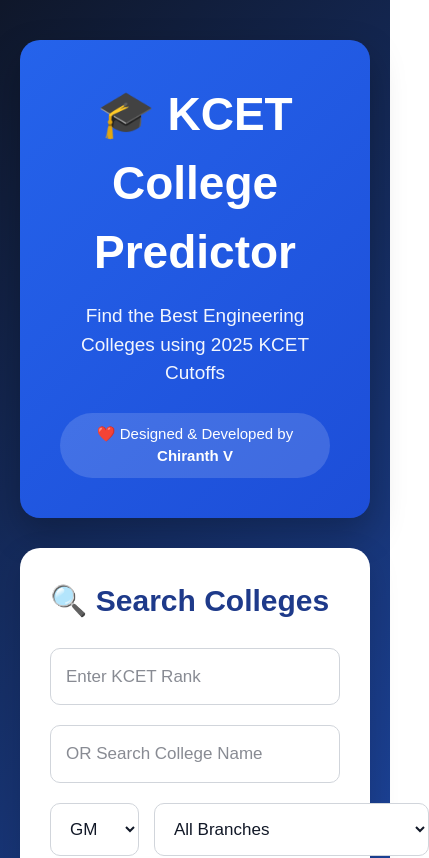
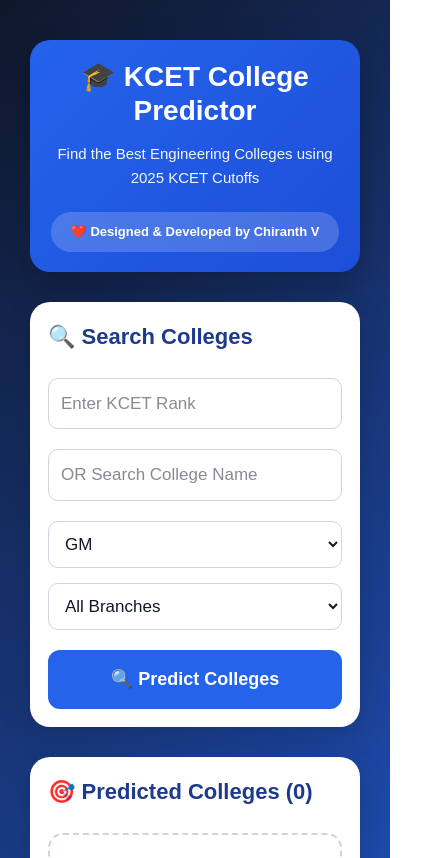
Before and after one commit to chiranthmdy03-2006/kcet-college-predictor, a Next.js app: page / in a window 390 px wide. Shown: the top 858 px of the page, 429 px wide, since content can reach past the window. Built offline with nearby package versions, Linux system fonts and the light colour scheme.

Commit message:
Made website mobile friendly

```diff
--- a/app/components/Footer.tsx
+++ b/app/components/Footer.tsx
@@ -6,7 +6,7 @@
         background: "#0f172a",
         color: "white",
         borderRadius: "20px",
-        padding: "30px",
+        padding: "20px",
         textAlign: "center",
         boxShadow: "0 10px 30px rgba(0,0,0,.2)",
       }}
--- a/app/components/Header.tsx
+++ b/app/components/Header.tsx
@@ -5,7 +5,7 @@
         background: "linear-gradient(135deg,#2563eb,#1d4ed8)",
         color: "white",
         borderRadius: "20px",
-        padding: "40px",
+        padding: "clamp(20px, 5vw, 40px)",
         textAlign: "center",
         boxShadow: "0 15px 35px rgba(0,0,0,.25)",
         marginBottom: "30px",
@@ -13,9 +13,10 @@
     >
       <h1
         style={{
-          fontSize: "46px",
+          fontSize: "clamp(28px, 6vw, 46px)",
           margin: 0,
           fontWeight: "bold",
+          lineHeight: 1.2,
         }}
       >
         🎓 KCET College Predictor
@@ -23,9 +24,13 @@
 
       <p
         style={{
-          fontSize: "19px",
+          fontSize: "clamp(15px, 3vw, 19px)",
           marginTop: "15px",
           opacity: 0.95,
+          maxWidth: "700px",
+          marginLeft: "auto",
+          marginRight: "auto",
+          lineHeight: 1.6,
         }}
       >
         Find the Best Engineering Colleges using 2025 KCET Cutoffs
@@ -33,12 +38,13 @@
 
       <div
         style={{
-          marginTop: "25px",
+          marginTop: "22px",
           display: "inline-block",
-          background: "rgba(255,255,255,.15)",
+          background: "rgba(255,255,255,.18)",
           padding: "10px 20px",
           borderRadius: "999px",
-          fontSize: "15px",
+          fontSize: "clamp(13px, 2.5vw, 16px)",
+          fontWeight: 600,
         }}
       >
         ❤️ Designed & Developed by <b>Chiranth V</b>
--- a/app/components/Results.tsx
+++ b/app/components/Results.tsx
@@ -8,7 +8,7 @@
       style={{
         background: "#ffffff",
         borderRadius: "20px",
-        padding: "30px",
+        padding: "clamp(18px,4vw,30px)",
         marginTop: "30px",
         boxShadow: "0 10px 30px rgba(0,0,0,.15)",
       }}
@@ -17,7 +17,7 @@
         style={{
           color: "#1e3a8a",
           marginBottom: "25px",
-          fontSize: "30px",
+          fontSize: "clamp(22px,5vw,30px)",
           fontWeight: "bold",
         }}
       >
@@ -27,22 +27,24 @@
       {results.length === 0 ? (
         <div
           style={{
-            padding: "45px",
+            padding: "40px",
             textAlign: "center",
             border: "2px dashed #cbd5e1",
             borderRadius: "15px",
             color: "#64748b",
-            fontSize: "18px",
+            fontSize: "17px",
           }}
         >
-          Enter your KCET Rank or College Name and click <b>Predict Colleges</b>.
+          Enter your KCET Rank or College Name and click
+          <br />
+          <b>Predict Colleges</b>.
         </div>
       ) : (
         <div
           style={{
             display: "grid",
-    gridTemplateColumns: "repeat(auto-fit, minmax(420px, 1fr))",
-    gap: "20px",
+            gridTemplateColumns: "repeat(auto-fit,minmax(280px,1fr))",
+            gap: "18px",
           }}
         >
           {results.map((r, index) => (
@@ -52,18 +54,18 @@
                 background: "#ffffff",
                 border: "1px solid #dbe4f0",
                 borderRadius: "18px",
-  padding: "22px",
+                padding: "18px",
                 boxShadow: "0 6px 18px rgba(0,0,0,.08)",
-  overflowWrap: "break-word",
               }}
             >
               <h3
                 style={{
                   color: "#2563eb",
-    fontSize: "22px",
+                  fontSize: "20px",
                   fontWeight: "bold",
-    marginBottom: "12px",
                   lineHeight: "1.4",
+                  marginBottom: "15px",
+                  wordBreak: "break-word",
                 }}
               >
                 #{index + 1} 🏫{" "}
@@ -74,9 +76,9 @@
 
               <p
                 style={{
+                  margin: "8px 0",
+                  fontSize: "16px",
                   color: "#111827",
-                  fontSize: "17px",
-                  margin: "8px 0",
                 }}
               >
                 🏷️ <b>College Code:</b> {r.collegeCode}
@@ -84,19 +86,21 @@
 
               <p
                 style={{
+                  margin: "8px 0",
+                  fontSize: "16px",
                   color: "#111827",
-                  fontSize: "17px",
-                  margin: "8px 0",
                 }}
               >
-                🎓 <b>Branch:</b> {r.branch}
+                🎓 <b>Branch:</b>
+                <br />
+                {r.branch}
               </p>
 
               <p
                 style={{
+                  margin: "8px 0",
+                  fontSize: "16px",
                   color: "#111827",
-                  fontSize: "17px",
-                  margin: "8px 0",
                 }}
               >
                 📊 <b>Cutoff:</b> {r.cutoff}
@@ -106,7 +110,7 @@
                 <div
                   style={{
                     marginTop: "15px",
-                    fontSize: "26px",
+                    fontSize: "24px",
                   }}
                 >
                   {"⭐".repeat(r.stars)}
--- a/app/components/SearchPanel.tsx
+++ b/app/components/SearchPanel.tsx
@@ -95,7 +95,10 @@
       style={{
         background: "white",
         borderRadius: "20px",
-        padding: "30px",
+        padding:
+  typeof window !== "undefined" && window.innerWidth < 768
+    ? "18px"
+    : "30px",
         boxShadow: "0 10px 30px rgba(0,0,0,.15)",
         marginBottom: "30px",
       }}
@@ -104,7 +107,10 @@
         style={{
           color: "#1e3a8a",
           marginBottom: "25px",
-          fontSize: "30px",
+          fontSize:
+  typeof window !== "undefined" && window.innerWidth < 768
+    ? "22px"
+    : "30px",
           fontWeight: "bold",
         }}
       >
@@ -119,7 +125,10 @@
   onKeyDown={handleKeyDown}
         style={{
           width: "100%",
-          padding: "15px",
+          padding:
+  typeof window !== "undefined" && window.innerWidth < 768
+    ? "12px"
+    : "15px",
           marginBottom: "20px",
           borderRadius: "10px",
           border: "1px solid #d1d5db",
@@ -139,7 +148,10 @@
 onKeyDown={handleKeyDown}
   style={{
     width: "100%",
-    padding: "15px",
+    padding:
+  typeof window !== "undefined" && window.innerWidth < 768
+    ? "12px"
+    : "15px",
     marginBottom: "20px",
     borderRadius: "10px",
     border: "1px solid #d1d5db",
@@ -159,7 +171,7 @@
      <div
   style={{
     display: "grid",
-          gridTemplateColumns: "1fr 1fr",
+    gridTemplateColumns: "repeat(auto-fit, minmax(250px, 1fr))",
     gap: "15px",
     marginBottom: "20px",
   }}
@@ -168,7 +180,10 @@
           value={category}
           onChange={(e) => setCategory(e.target.value)}
           style={{
-            padding: "15px",
+            padding:
+  typeof window !== "undefined" && window.innerWidth < 768
+    ? "12px"
+    : "15px",
             borderRadius: "10px",
             border: "1px solid #d1d5db",
             background: "#ffffff",
@@ -191,7 +206,10 @@
           value={branch}
           onChange={(e) => setBranch(e.target.value)}
           style={{
-            padding: "15px",
+            padding:
+  typeof window !== "undefined" && window.innerWidth < 768
+    ? "12px"
+    : "15px",
             borderRadius: "10px",
             border: "1px solid #d1d5db",
             background: "#ffffff",
--- a/app/page.tsx
+++ b/app/page.tsx
@@ -20,7 +20,9 @@
     >
       <div
         style={{
-          maxWidth: "1100px",
+          maxWidth: "1200px",
+width: "100%",
+padding: "0 10px",
           margin: "0 auto",
         }}
       >
```
Lines whose indentation alone changed are shown as unchanged.
